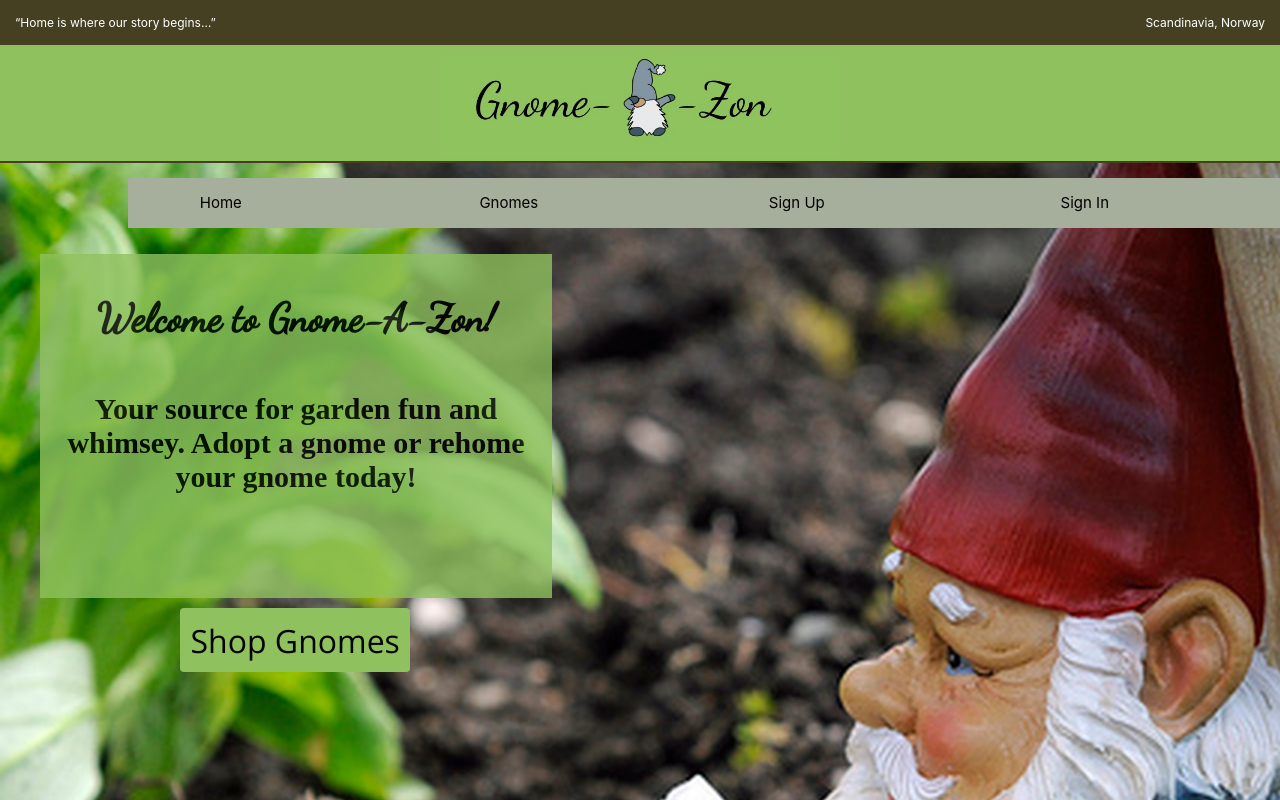
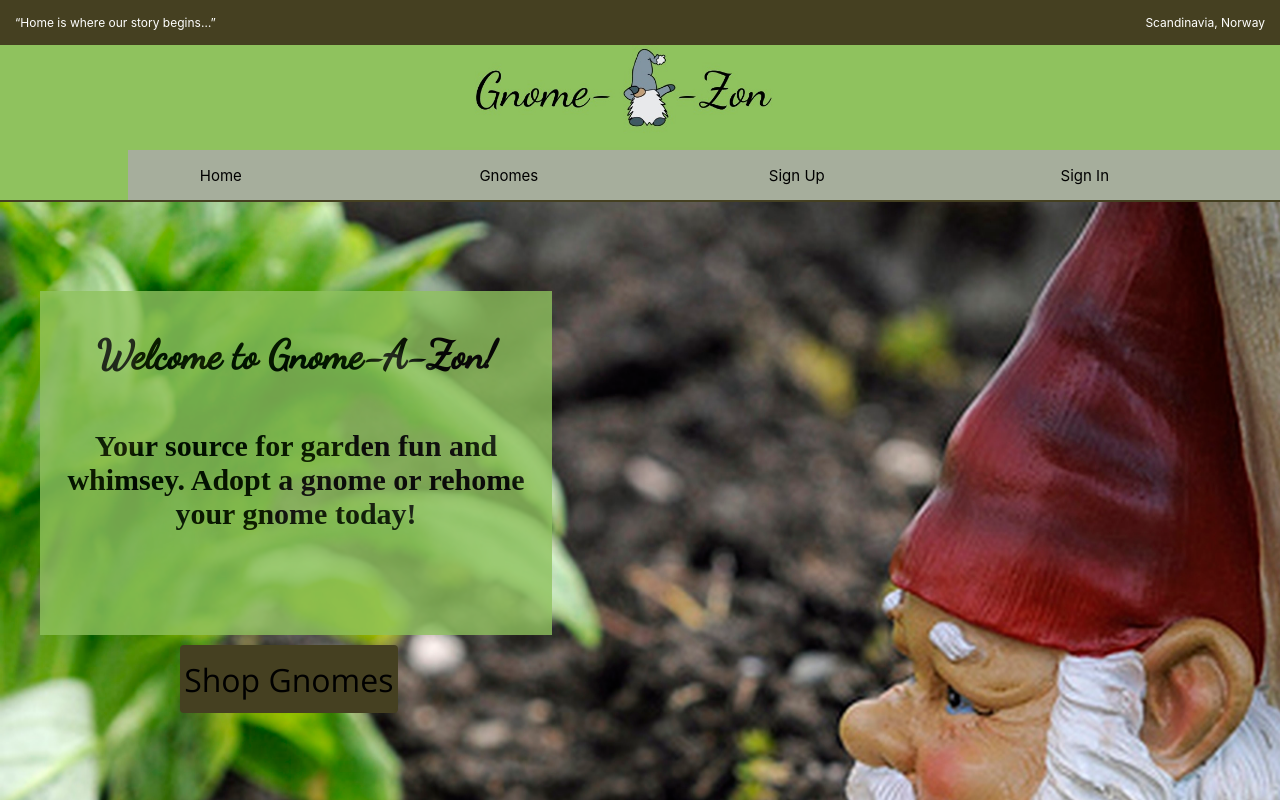
Before and after one commit to jubranNassar/Gnome-A-zon, a React (Create React App) app in the folder client/: page / in a window 1280 px wide. Shown: the top 800 px of the page. Built offline with nearby package versions, Linux system fonts and the light colour scheme; a web font is replaced by a local one.

Commit message:
add css to buttons and fades to all screens

```diff
--- a/client/src/components/Header/Header.css
+++ b/client/src/components/Header/Header.css
@@ -4,7 +4,7 @@
   display: flex;
   flex-direction: column;
   box-sizing: border-box;
-  height: 16.3rem;
+  height: 20.2rem;
 }
 
 #dabber_logo{
@@ -15,9 +15,9 @@
 
 .title {
   font-family: 'Dancing Script', cursive;
-  font-size: 4rem;
+  /* font-size: 4rem; */
   text-align: center;
-  padding:1rem 0;
+  /* padding:1rem 0; */
 }
 .quote-box{
   background-color: #454021;
--- a/client/src/screens/Home/Home.css
+++ b/client/src/screens/Home/Home.css
@@ -9,6 +9,19 @@
   justify-content: center;
   flex-direction: column;
   height: 70vh;
+
+  animation: fadeInAnimation ease 2s;
+  animation-iteration-count: 1;
+  animation-fill-mode: forwards;
+}
+
+@keyframes fadeInAnimation {
+  0% {
+      opacity: 0;
+  }
+  100% {
+      opacity: 1;
+  }
 }
 
 
@@ -35,23 +48,35 @@
 }
 
 .home_button {
-  background-color: #8FC25E;
+  /* background-color: #8FC25E; */
+  border: 2px solid #454021;
   margin-left: 18rem;
   margin-top: 1rem;
-  width: 18vw;
-  height: 8vh;
-  border: none;
-  outline:none;
+  width: 17vw;
+  height: 8.5vh;
+  /* border: none; */
+  /* outline:none;  */
   border-radius: 4px;
   font-size:32px ;
   font-family: Open sans;
 
+  transition: all 0.5s ease;
+
+
+}
+.btn-slide-down {
+  background: linear-gradient(to bottom, #8FC25E 50%, #454021 50%);
+  background-size: 100% 201%;
+  background-position: left bottom;
+}
+.btn-slide-down:hover {
+  background-position: right top;
 }
 
-.home_button:hover {
+/* .home_button:hover {
   background-color: #454021;
   color: #F8FFF8 ;
-}
+} */
 
 @media (max-width: 1163px){
 .welcome_home_card{
--- a/client/src/screens/Home/Home.jsx
+++ b/client/src/screens/Home/Home.jsx
@@ -11,7 +11,7 @@ const Home = (props) => {
           <h1 className ="heading_home_text"> Welcome to Gnome-A-Zon!</h1>
           <h2 className="subtext_home_text">Your source for garden fun and whimsey. Adopt a gnome or rehome your gnome today!</h2>
         </div>
-        <Link  to={'/gnomes'}><button className="home_button"> Shop Gnomes</button> </Link>
+        <Link  to={'/gnomes'}><button className="home_button btn-slide-down"> Shop Gnomes</button> </Link>
       </div>
       </div>
     </Layout>
--- a/client/src/screens/ProductCreate/ProductCreate.css
+++ b/client/src/screens/ProductCreate/ProductCreate.css
@@ -29,7 +29,21 @@
   align-items: center;
   font-family: 'Open Sans', sans-serif;
   padding: 2vh 0;
+
+  animation: fadeInAnimation ease 2s;
+  animation-iteration-count: 1;
+  animation-fill-mode: forwards;
 }
+
+@keyframes fadeInAnimation {
+  0% {
+      opacity: 0;
+  }
+  100% {
+      opacity: 1;
+  }
+}
+
 
 .form-label-input-div-pc {
   width: 50vw;
@@ -39,8 +53,6 @@
   justify-content: space-between;
   font-size: 2rem;
   margin-left: -7vw;
-  /* background-color: red; */
-
 }
 
 
@@ -67,6 +79,7 @@
   color: white;
   background-color: #454021;
   border: none;
+  border: 3px solid #454021;
   padding: 1vh;
   width: 12vw;
   font-family: 'Open Sans', sans-serif;
@@ -77,6 +90,16 @@
   flex-direction: row;
   justify-content: center;
   align-items: center;
+  transition: all 0.5s ease;
+}
+
+.btn-slide-up {
+  background: linear-gradient(to bottom, #454021 50%, #9fda69f1 50%);
+  background-size: 100% 200%;
+  background-position: left top;
+}
+.btn-slide-up:hover {
+  background-position: right bottom;
 }
 
 textarea {
--- a/client/src/screens/ProductCreate/ProductCreate.jsx
+++ b/client/src/screens/ProductCreate/ProductCreate.jsx
@@ -143,7 +143,7 @@ function ProductCreate(props) {
                 required
               />
             </div>
-            <button type="submit" className="form-submit-button-pc">Submit</button>
+            <button type="submit" className="form-submit-button-pc btn btn-slide-up">Submit</button>
           </form>
         </div>
       </div>
--- a/client/src/screens/ProductDetails/ProductDetails.css
+++ b/client/src/screens/ProductDetails/ProductDetails.css
@@ -27,6 +27,19 @@
   width: 68vw;
   height: 60vh;
   min-height: 350px;
+
+  animation: fadeInAnimation ease 2s;
+  animation-iteration-count: 1;
+  animation-fill-mode: forwards;
+}
+
+@keyframes fadeInAnimation {
+  0% {
+      opacity: 0;
+  }
+  100% {
+      opacity: 1;
+  }
 }
 
 .image-and-details {
@@ -93,6 +106,7 @@
   width: 20vw;
   gap: 15px;
   justify-content: space-between;
+
 }
 
 #edit {
@@ -109,6 +123,15 @@
   border-radius: 10px;
   cursor: pointer;
   padding: 2px;
+
+  transition:all 0.5s ease;
+  background: linear-gradient(to left, #454021 50%, #8FC25E 50%);
+  background-size: 200% 100%;
+  background-position: right bottom;
+}
+
+#edit:hover {
+  background-position: left bottom;
 }
 
 #delete {
@@ -125,6 +148,16 @@
   border-radius: 10px;
   cursor: pointer;
   padding: 2px;
+
+  transition:all 0.5s ease;
+  background: linear-gradient(to right, #454021 50%, #8FC25E 50%);
+  background-size: 200% 100%;
+  background-position: left bottom;
+}
+
+
+#delete:hover {
+  background-position: right bottom;
 }
 
 .label-input {
--- a/client/src/screens/ProductDetails/ProductDetails.jsx
+++ b/client/src/screens/ProductDetails/ProductDetails.jsx
@@ -83,7 +83,7 @@ function GnomeDetails(props) {
                   </div>
                   <div id="buttons">
                     <Link to={`/edit/${gnome._id}`}>
-                      <button id="edit">Edit</button>
+                      <button className="btn-slide-left" id="edit">Edit</button>
                     </Link>
                     <button id="delete" onClick={() => deleteGnome(gnome._id)}>
                       Delete
--- a/client/src/screens/SignIn/SignIn.css
+++ b/client/src/screens/SignIn/SignIn.css
@@ -28,6 +28,19 @@
   align-items: center;
   font-family: 'Open Sans', sans-serif;
   padding: 2vh 0;
+
+  animation: fadeInAnimation ease 2s;
+  animation-iteration-count: 1;
+  animation-fill-mode: forwards;
+}
+
+@keyframes fadeInAnimation {
+  0% {
+      opacity: 0;
+  }
+  100% {
+      opacity: 1;
+  }
 }
 
 .form-label-input-div-si {
@@ -74,6 +87,19 @@
   flex-direction: row;
   justify-content: center;
   align-items: center;
+
+  transition: all 0.5s ease;
+}
+
+.btn-reg {
+  padding: 0.7em 1.5em;
+  border: none;
+  color: #fff;
+  background: #454021;
+  box-shadow: inset 0 0 0 0 #ff6633;
+}
+.btn-reg:hover {
+  box-shadow: inset 0 0 0 50px #dd4411;
 }
 
 textarea {
--- a/client/src/screens/SignIn/SignIn.jsx
+++ b/client/src/screens/SignIn/SignIn.jsx
@@ -49,7 +49,7 @@ const SignIn = (props) => {
         </button>
       )
     } else {
-      return <button type='submit' className='form-submit-button-si'>Sign In</button>
+      return <button type='submit' className='form-submit-button-si btn-reg'>Sign In</button>
     }
   }
 
```
